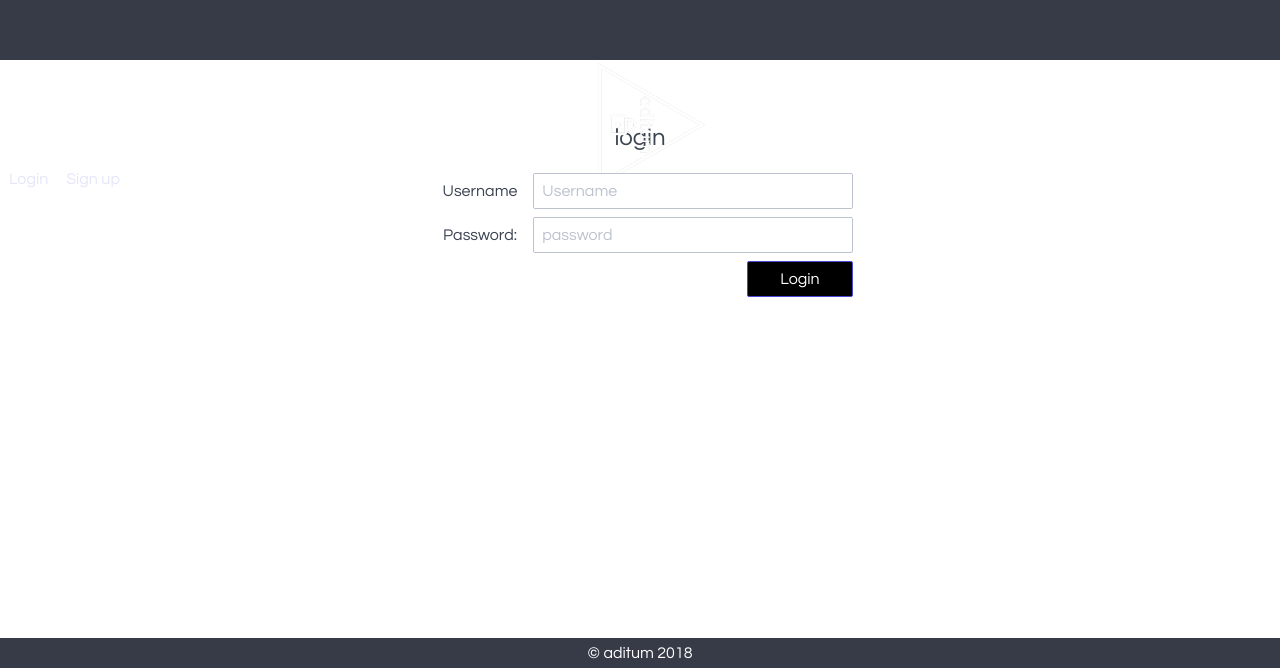
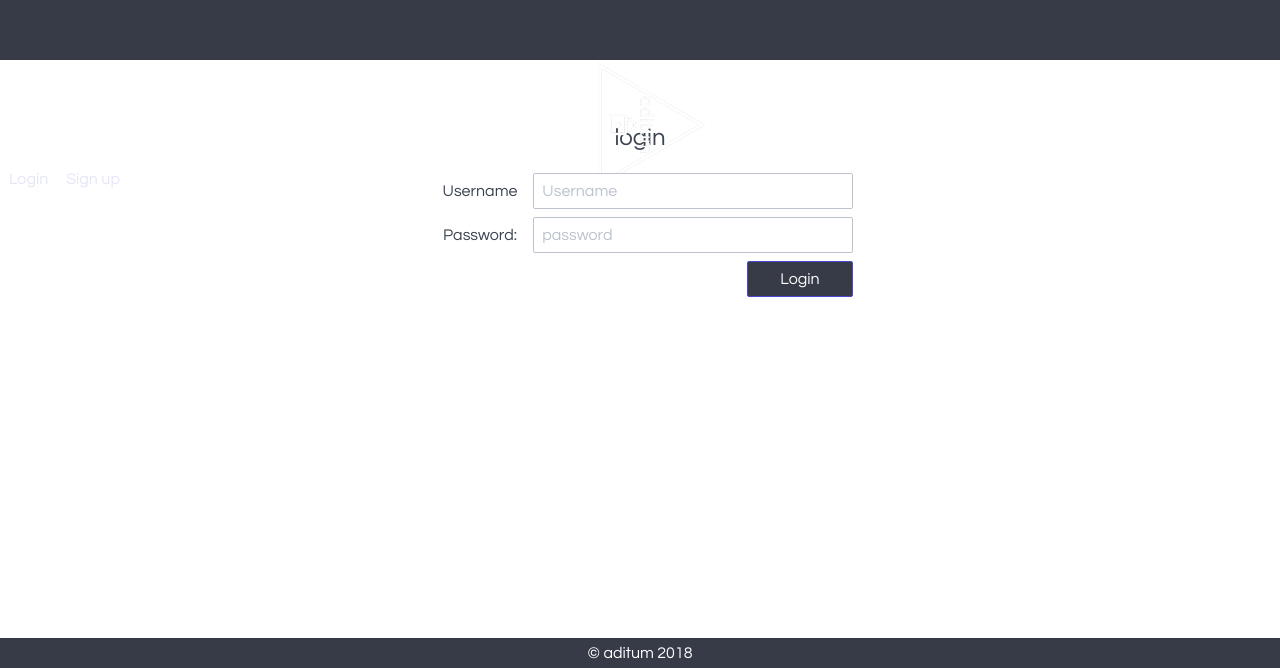
Before and after one commit to ivelissecintron/ProjectAditum, a React (Create React App) app: page /login in a window 1280 px wide. Shown: the part 132-800 px from the top of the page. Built offline with nearby package versions, Linux system fonts and the light colour scheme; no server answers.

Commit message:
updated app

```diff
--- a/src/App.css
+++ b/src/App.css
@@ -59,7 +59,7 @@
 }
 
 .btn.btn-primary {
-  background: black !important;
+  background: #373a47 !important;
 }
 
 h4 {
--- a/src/App.js
+++ b/src/App.js
@@ -54,7 +54,6 @@ class App extends Component {
     return (
       <div className="App">
         <Navbar updateUser={this.updateUser} loggedIn={this.state.loggedIn} username={this.state.username}/>
-
         <Route
           path="/login"
           render={() =>
```
